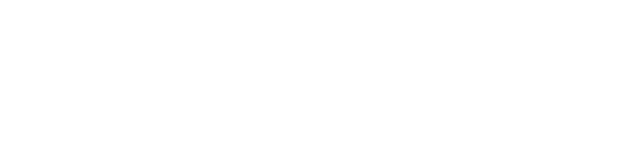
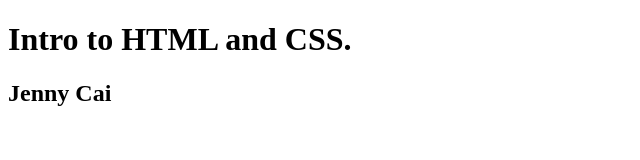
Before and after one commit to DS4200-S23-Class/ic-02-jennycai01, a plain HTML site: page index.html in a window 1280 px wide. Shown: the whole page, without its empty margins (0-640 px from the left). Drawn offline with Linux system fonts and the light colour scheme.

Commit message:
got up to add div

```diff
--- a/index.html
+++ b/index.html
@@ -3,11 +3,22 @@
 
 <head>
     <meta charset=utf-8/>
+    <title>ic-02</title>
 </head>
 
 
 <body>
+    <h1>
+        Intro to HTML and CSS.
+    </h1>
 
+    <h2>
+        Jenny Cai
+    </h2>
+
+    <div class="container">
+
+    </div>
 
 </body>
 
```
Also changed, not shown: 1 other file.
